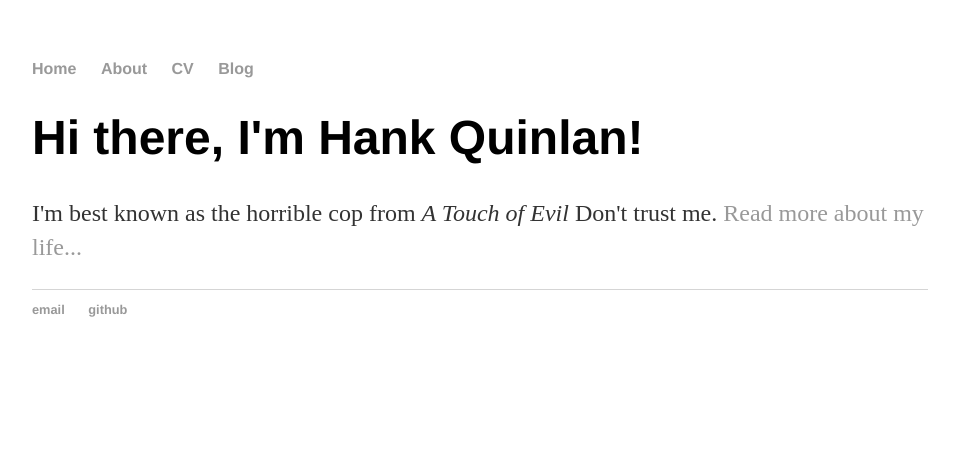
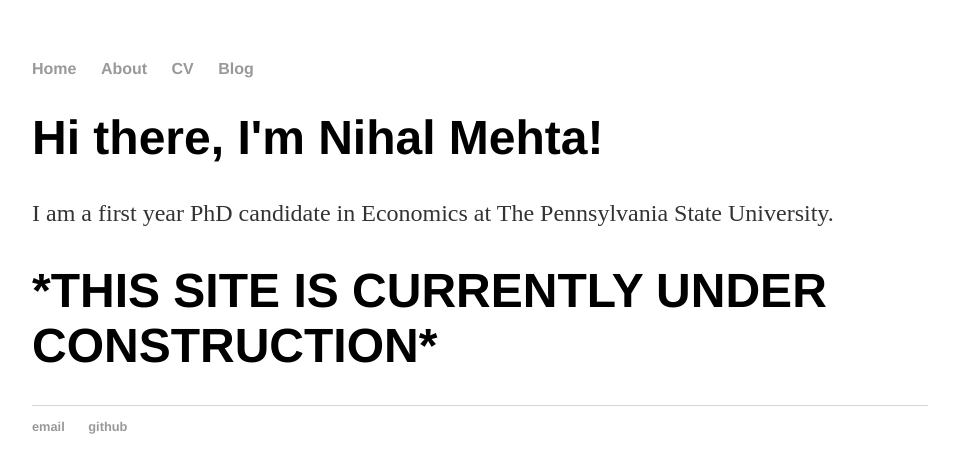
Before and after one commit to nihalmehta94/nihalmehta.github.io, a Jekyll site: the page built from index.html, in a window 1280 px wide. Shown: the top 473 px of the page, without its empty margins (160-1119 px from the left). Built offline with Jekyll 4.4.1, drawn with Linux system fonts in a browser that asks for light colours.

Commit message:
Update index.html

```diff
--- a/index.html
+++ b/index.html
@@ -1,8 +1,9 @@
 ---
 layout: default
-title: Hank Quinlan, Horrible Cop
+title: Nihal Mehta, Penn State Econ PhD Candidate
 ---
 <div class="blurb">
-	<h1>Hi there, I'm Hank Quinlan!</h1>
-	<p>I'm best known as the horrible cop from <em>A Touch of Evil</em> Don't trust me. <a href="/about">Read more about my life...</a></p>
+	<h1>Hi there, I'm Nihal Mehta!</h1>
+	<p>I am a first year PhD candidate in Economics at The Pennsylvania State University.</p>
+	<h1>*THIS SITE IS CURRENTLY UNDER CONSTRUCTION*</h1>
 </div><!-- /.blurb -->
```
